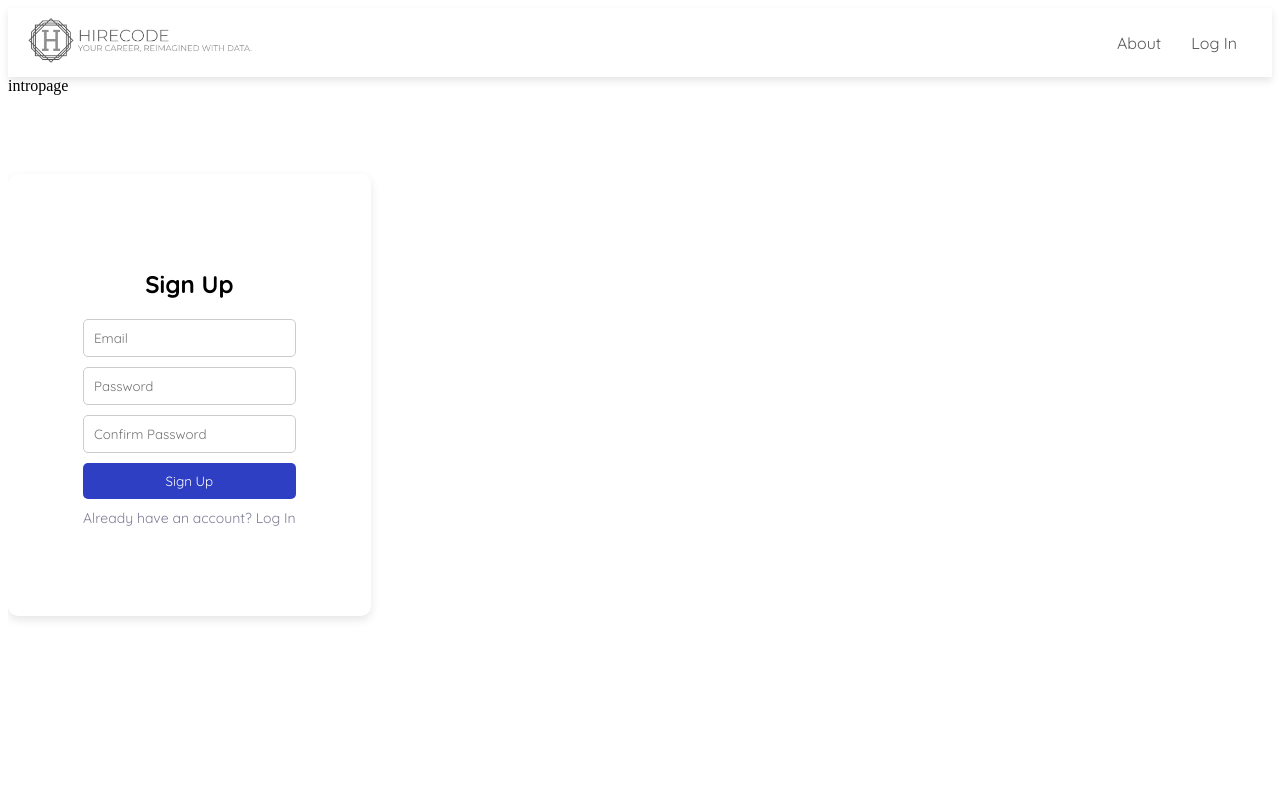
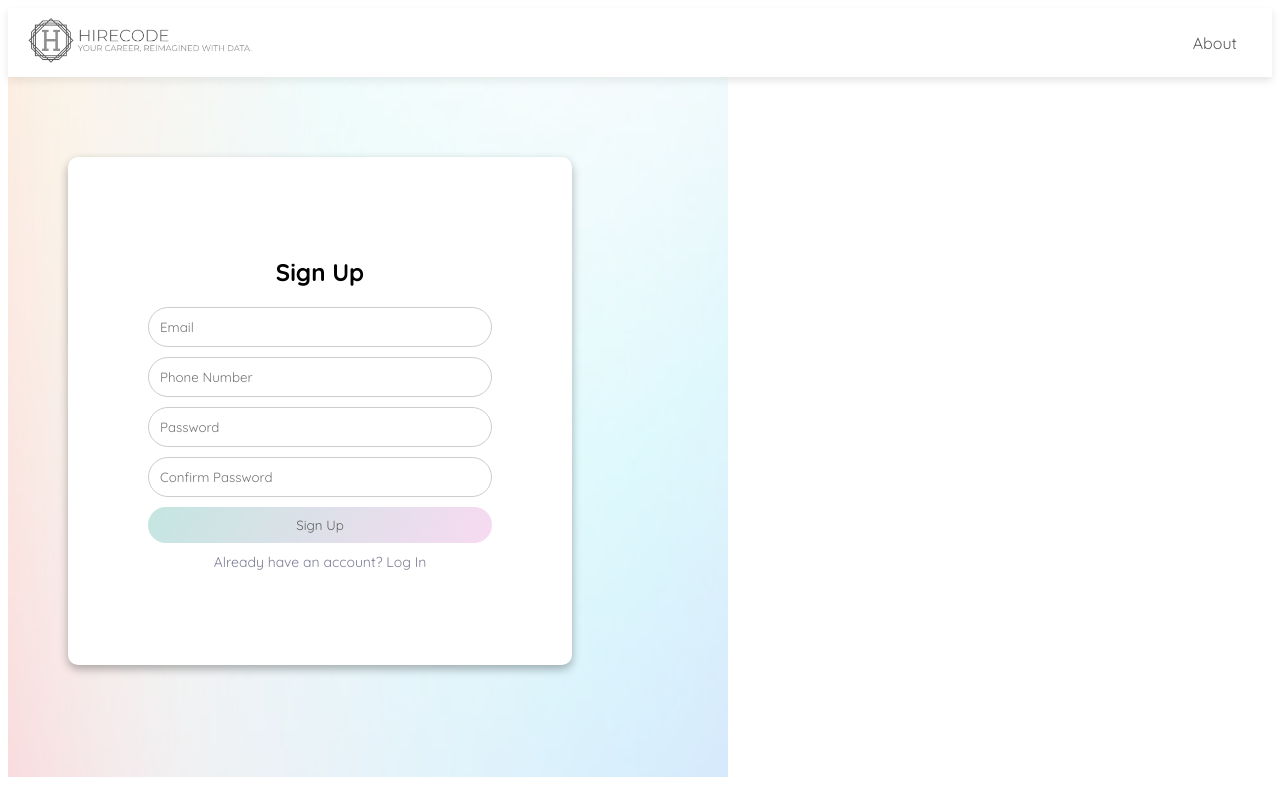
Before and after one commit to TPearson707/FinanceApp, a React (Vite) app: page / in a window 1280 px wide. Built offline with nearby package versions, Linux system fonts and the light colour scheme.

Commit message:
Draft version of Intropage/LogIn, work in progress

```diff
--- a/src/App.jsx
+++ b/src/App.jsx
@@ -6,7 +6,6 @@ import Intropage from './pages/intropage/Intropage';
 import Dashboard from './pages/dashboard/Dashboard';
 
 import About from './pages/about/About';
-//import Contact from './pages/contact/Contact'; //pages may change
 import JobTrack from './pages/jobtrack/jobtrack';
 import NoPage from "./pages/NoPage";
 
--- a/src/components/navbar/IntroNavbar.jsx
+++ b/src/components/navbar/IntroNavbar.jsx
@@ -18,7 +18,8 @@ const IntroNavbar = () => {
             <div className="nav-right">
                 {/* <Link to="/contact">Contact Us</Link> */}
                 <Link to="/about">About</Link>
-                <Link to="/">Log In</Link>
+                {/* <Link to="/">Log In</Link>  */}
+
             </div>
         </div>
     )
--- a/src/components/navbar/navbar.scss
+++ b/src/components/navbar/navbar.scss
@@ -21,16 +21,15 @@
   display: flex;
   justify-content: center;
   padding-right: 90px; //ignore... i was lazy
-}
+  ul {
+    display: flex;
+    list-style: none;
+    padding: 0;
+  }
+  li {
+    margin: 0 15px;
+  }
 
-.nav-mid ul {
-  display: flex;
-  list-style: none;
-  padding: 0;
-}
-
-.nav-mid li {
-  margin: 0 15px;
 }
 
 .nav-mid a,
@@ -51,8 +50,7 @@
 .nav-right {
   display: flex;
   align-items: center;
+  li {
+    margin: 0 15px;
+  }
 }
-
-.nav-right li {
-  margin: 0 15px;
-}
--- a/src/pages/intropage/Intropage.jsx
+++ b/src/pages/intropage/Intropage.jsx
@@ -1,12 +1,13 @@
 import "./intropage.scss"
 import LoginBlock from './login';
-import DbNavbar from "../../components/navbar/DbNavbar"
 
 const Intropage = () => {
     return (
         <div className="intropage">
-           intropage
-           <LoginBlock />
+            <div className="login-block">
+                <LoginBlock />
+            </div>
+
         </div>
     )
 }
--- a/src/pages/intropage/intropage.scss
+++ b/src/pages/intropage/intropage.scss
@@ -2,5 +2,8 @@
     height: calc(100vh - 100px);
     overflow: hidden;
     position: relative;
-
+    background-image: url('../../assets/gradient.png');
+    background-size: 90vh 200vh;
+    background-position: left;
+    background-repeat: no-repeat;
 }
--- a/src/pages/intropage/login.jsx
+++ b/src/pages/intropage/login.jsx
@@ -2,61 +2,43 @@ import React, { useState } from 'react';
 import './login.scss';
 
 const LoginBlock = () => {
-    const [isSigningUp, setIsSigningUp] = useState(true);  // toggle for sign in/up
+    const [isSigningUp, setIsSigningUp] = useState(true);
     const [email, setEmail] = useState('');
     const [password, setPassword] = useState('');
+    const [number, setNumber] = useState('');
     const [confirmPassword, setConfirmPassword] = useState('');
 
     const handleSubmit = (e) => {
         e.preventDefault();
-      if (isSigningUp) {
-        if (password !== confirmPassword) {
+        if (isSigningUp && password !== confirmPassword) {
             alert("Passwords do not match!");
             return;
         }
-        console.log('Sign-up attempt:', { email, password });
-      } else {
-        console.log('Sign-in attempt:', { email, password });
-      }
-      // add authentication logic here
+        console.log(isSigningUp ? 'Sign-up attempt:' : 'Sign-in attempt:', { email, number, password });
     };
 
     return (
         <div className='login-block'>
             <div className="login">
                 <h2>{isSigningUp ? 'Sign Up' : 'Log In'}</h2>
+
+                <div className={`login-container ${isSigningUp ? 'expanded' : 'collapsed'}`}>
                     <form onSubmit={handleSubmit}>
-          <input
-            type="email"
-            placeholder="Email"
-            value={email}
-            onChange={(e) => setEmail(e.target.value)}
-            required
-          />
-          <input
-            type="password"
-            placeholder="Password"
-            value={password}
-            onChange={(e) => setPassword(e.target.value)}
-            required
-          />
+                        <input type="email" placeholder="Email" value={email} onChange={(e) => setEmail(e.target.value)} required />
+                        <input type="tel" placeholder="Phone Number" value={number} onChange={(e) => setNumber(e.target.value)} required />
+                        <input type="password" placeholder="Password" value={password} onChange={(e) => setPassword(e.target.value)} required />
                         {isSigningUp && (
-            <input
-              type="password"
-              placeholder="Confirm Password"
-              value={confirmPassword}
-              onChange={(e) => setConfirmPassword(e.target.value)}
-              required
-            />
+                            <input type="password" placeholder="Confirm Password" value={confirmPassword} onChange={(e) => setConfirmPassword(e.target.value)} required />
                         )}
                         <button type="submit">{isSigningUp ? 'Sign Up' : 'Sign In'}</button>
                     </form>
+                </div>
+
                 <p onClick={() => setIsSigningUp(!isSigningUp)} className="toggle-text">
                     {isSigningUp ? 'Already have an account? Log In' : "Don't have an account? Sign Up"}
                 </p>
             </div>
         </div>
-
     );
 };
 
--- a/src/pages/intropage/login.scss
+++ b/src/pages/intropage/login.scss
@@ -1,48 +1,82 @@
-.login-block{
+.login-block {
     display: flex;
     align-items: center;
-    height: 75vh;
+    margin-top: 40px;
+    margin-left: 30px;
+
 }
+
 .login {
     background: white;
-    padding: 75px;
+    padding: 80px;
     border-radius: 10px;
-    box-shadow: 0 4px 10px rgba(0, 0, 0, 0.1);
+    box-shadow: 0 4px 10px rgba(0, 0, 0, 0.3);
     text-align: center;
     font-family: Quicksand;
-  }
 
- .login h2 {
+    h2 {
         margin-bottom: 20px;
     }
-
-  .login form {
+    form {
         display: flex;
         flex-direction: column;
     }
 
-  .login input {
+    input {
         margin-bottom: 10px;
-    padding: 10px;
+        padding: 11px;
         border: 1px solid #ccc;
-    border-radius: 5px;
+        border-radius: 20px;
         font-family: inherit;
+        width: 40vh;
+
+        &:focus {
+            border-color: #7ed4d18e;
+            outline: none;
+            box-shadow: 0 0 5px rgba(112, 187, 178, 0.8);
+        }
     }
 
-  .login button {
-    background: #2e3fc4;
-    color: white;
+
+}
+
+.login-container {
+    overflow: hidden;
+    max-height: 150px;
+    transition: max-height 0.4s ease-in-out;
+
+    &.expanded {
+      max-height: 400px;
+    }
+    &.collapsed {
+      max-height: 200px;
+    }
+  }
+
+@keyframes gradientBG {
+    0% { background-position: 0% 50%; }
+    50% { background-position: 100% 50%; }
+    100% { background-position: 0% 50%; }
+}
+
+  .login {
+    button {
+      background: linear-gradient(120deg, #c4e6e1, #f7daf1, #ffeb9b);
+      background-size: 200% 200%;
+      color: rgb(97, 97, 97);
       padding: 10px;
       border: none;
-    border-radius: 5px;
+      border-radius: 30px;
       cursor: pointer;
       font-family: inherit;
+      transition: all 0.3s ease-in-out;
+
+      &:hover {
+        animation: gradientBG 3s infinite alternate ease-in-out;
+        color: rgb(157, 157, 157);
+        padding: 12px;
       }
-
-  .login button:hover {
-    background: #19278d;
-    transition: all 0.2s ease;
-
+    }
   }
 
   .toggle-text {
@@ -50,7 +84,9 @@
     cursor: pointer;
     margin-top: 10px;
     font-size: 14px;
+
+    &:hover {
+      text-decoration: underline;
+      color: #86d4de;
     }
-  .toggle-text:hover {
-    text-decoration: underline;
   }
```
Also changed, not shown: src/assets/gradient.png (added). Lines whose indentation alone changed are shown as unchanged.
